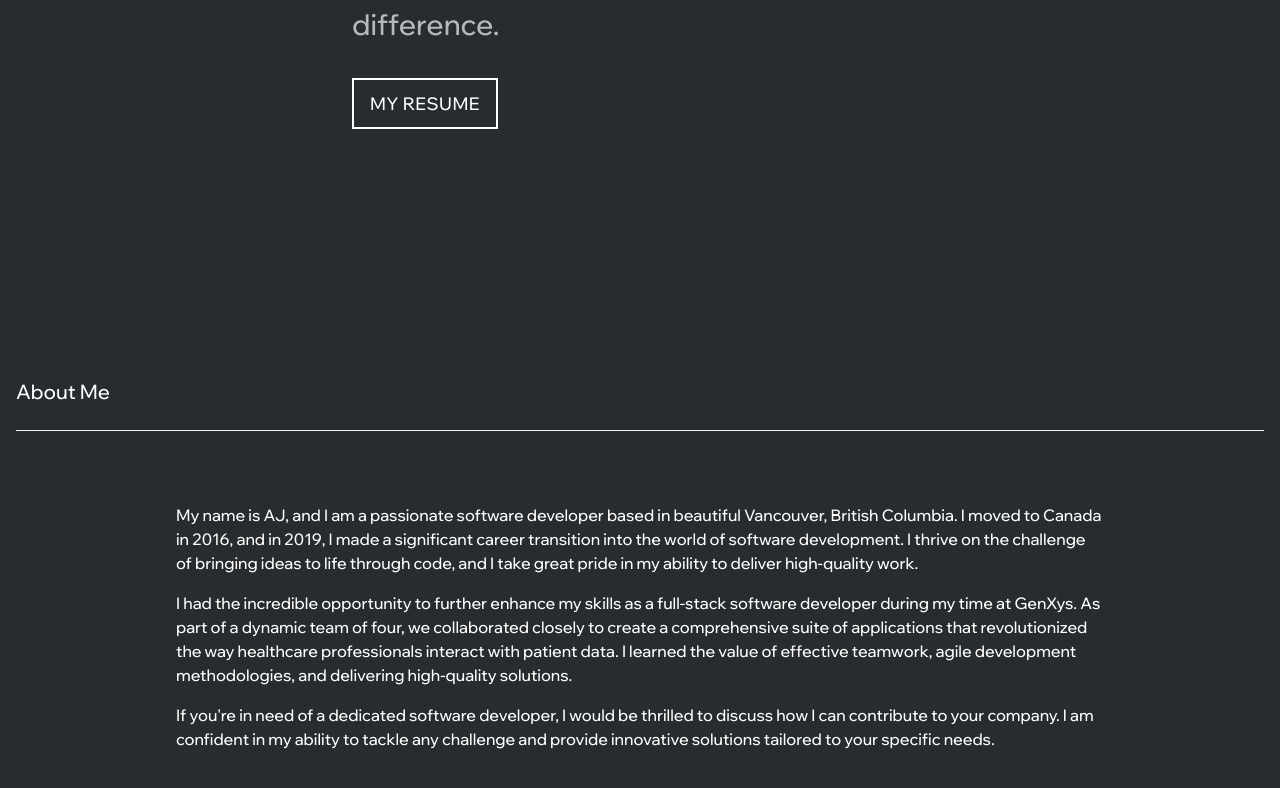
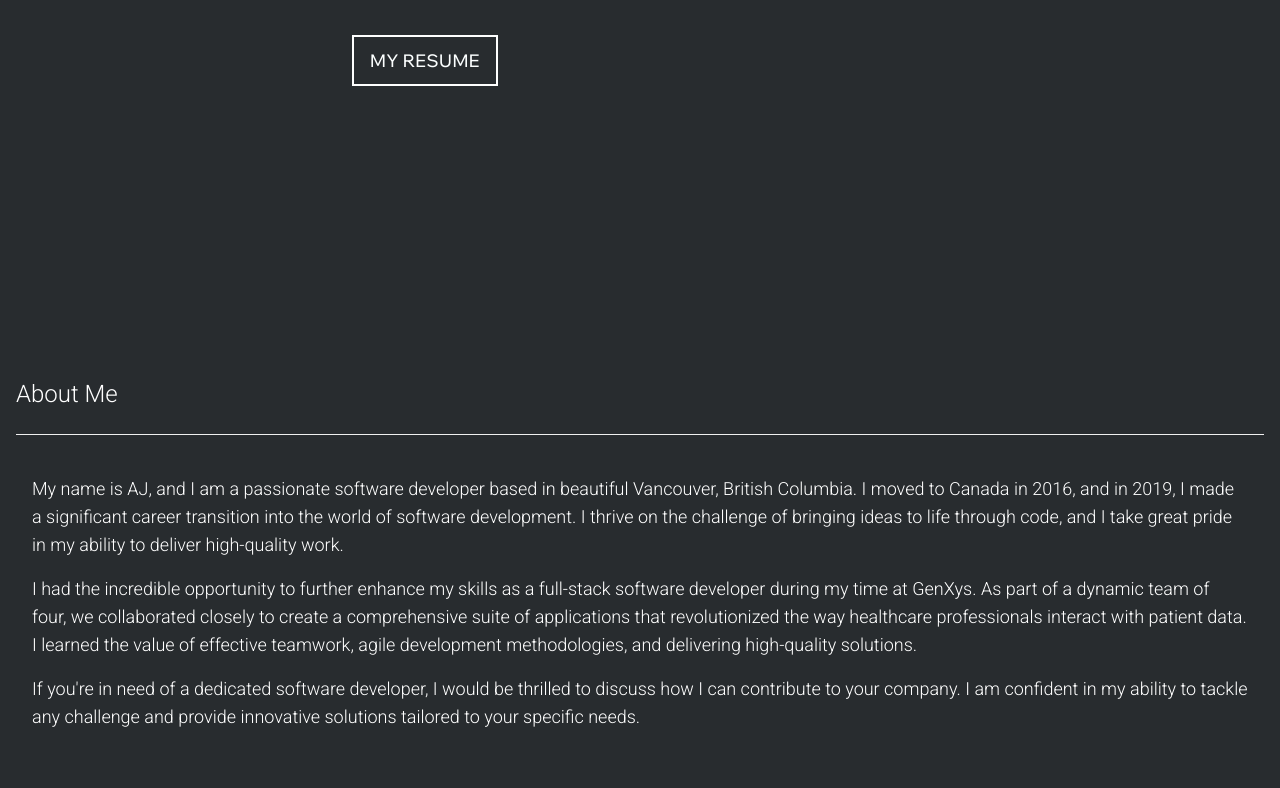
Before and after one commit to ajadversalo/ajadversalo.github.io, a React (Create React App) app: page / in a window 1280 px wide. Shown: the part 532-1320 px from the top of the page. Built offline with nearby package versions, Linux system fonts and the light colour scheme.

Commit message:
new fonts

```diff
--- a/public/index.html
+++ b/public/index.html
@@ -1,15 +1,15 @@
 <!DOCTYPE html>
 <html lang="en">
-  <head>
+<head>
     <meta charset="utf-8" />
     <link rel="icon" href="%PUBLIC_URL%/favicon.ico" />
-    <link href="https://fonts.googleapis.com/css2?family=Archivo+Black&family=Wix+Madefor+Display:wght@500;600&display=swap" rel="stylesheet">
+    <link rel="preconnect" href="https://fonts.googleapis.com">
+    <link rel="preconnect" href="https://fonts.gstatic.com" crossorigin>
+    <link href="https://fonts.googleapis.com/css2?family=Roboto:ital,wght@0,100;0,300;0,400;0,500;0,700;0,900;1,100;1,300;1,400;1,500;1,700;1,900&family=Wix+Madefor+Display:wght@400..800&display=swap" rel="stylesheet">
     <meta name="viewport" content="width=device-width, initial-scale=1" />
     <meta name="theme-color" content="#000000" />
-    <meta
-      name="description"
-      content="Web site created using create-react-app"
-    />
+    <meta name="description"
+          content="Web site created using create-react-app" />
     <link rel="apple-touch-icon" href="%PUBLIC_URL%/logo192.png" />
     <!--
       manifest.json provides metadata used when your web app is installed on a
@@ -26,7 +26,7 @@
       Learn how to configure a non-root public URL by running `npm run build`.
     -->
     <title>React App</title>
-  </head>
+</head>
   <body>
     <noscript>You need to enable JavaScript to run this app.</noscript>
     <div id="root"></div>
--- a/src/App.css
+++ b/src/App.css
@@ -1,6 +1,9 @@
 body {
-  font-family: 'Wix MadeFor Display';
- background-color: #282C2F;
+    /*font-family: 'Wix MadeFor Display', sans-serif;    */
+    font-family: "Roboto", system-ui;
+    font-weight: 300;
+    font-style: normal;
+    background-color: #282C2F;
 }
 
 /* .App {
@@ -8,10 +11,6 @@ body {
  height: 100vh;
  background-color: #023047;
 } */
-
-html {
-    scroll-behavior: smooth;
-}
 
 .line {
  position: absolute;
--- a/src/App.tsx
+++ b/src/App.tsx
@@ -205,7 +205,7 @@ function App() {
     return (
         <div className="">
             <div className="flex justify-center text-white sticky top-0 bg-black pt-2 pb-2 z-[50]">
-                <div className="text-lg flex flex-row justify-between min-w-[40rem] border-box">
+                <div className="text-lg flex flex-row justify-between border-box">
                     <a
                         href="#about"
                         onClick={() => { setOpen(true); setPage('about') }}
--- a/src/Pages/About.tsx
+++ b/src/Pages/About.tsx
@@ -11,10 +11,10 @@ function About(props: any) {
 
     return(
         <div className={"text-white m-4 h-screen"}>
-            <h2 className={"text-xl"}>About Me</h2>
+            <h2 className={"text-2xl"}>About Me</h2>
             <Divider className="bg-white"/>
-            <div className="h-100 flex items-center justify-center w-full pt-8">
-                <div className={"p-4 max-w-[60rem] h-[15rem]"}>
+            <div className="h-100 flex items-center justify-center w-full text-lg">
+                <div className={"p-4 h-[15rem]"}>
                     {content.map((c: any, index: number) => {
                         return(<p className="pb-4" key={`paragraph-${index}`}>{c}</p>)
                     })}
--- a/src/index.css
+++ b/src/index.css
@@ -4,9 +4,9 @@
 
 body {
   margin: 0;
-  font-family: -apple-system, BlinkMacSystemFont, 'Archivo_Black', 'Segoe UI', 'Roboto', 'Oxygen',
+  /*font-family: -apple-system, BlinkMacSystemFont, 'Archivo_Black', 'Segoe UI', 'Roboto', 'Oxygen',
     'Ubuntu', 'Cantarell', 'Fira Sans', 'Droid Sans', 'Helvetica Neue',
-    sans-serif;
+    sans-serif;*/
   -webkit-font-smoothing: antialiased;
   -moz-osx-font-smoothing: grayscale;
 }
```
